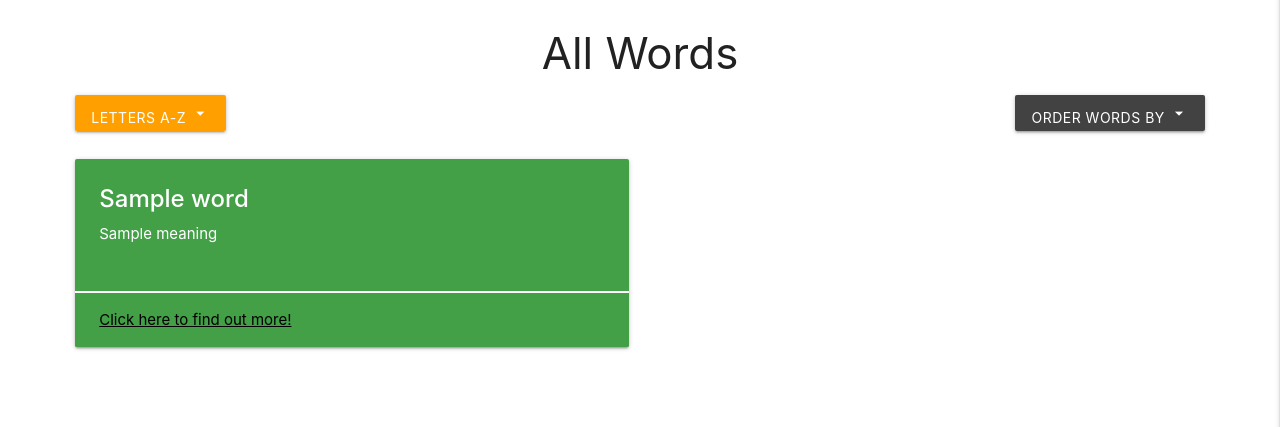
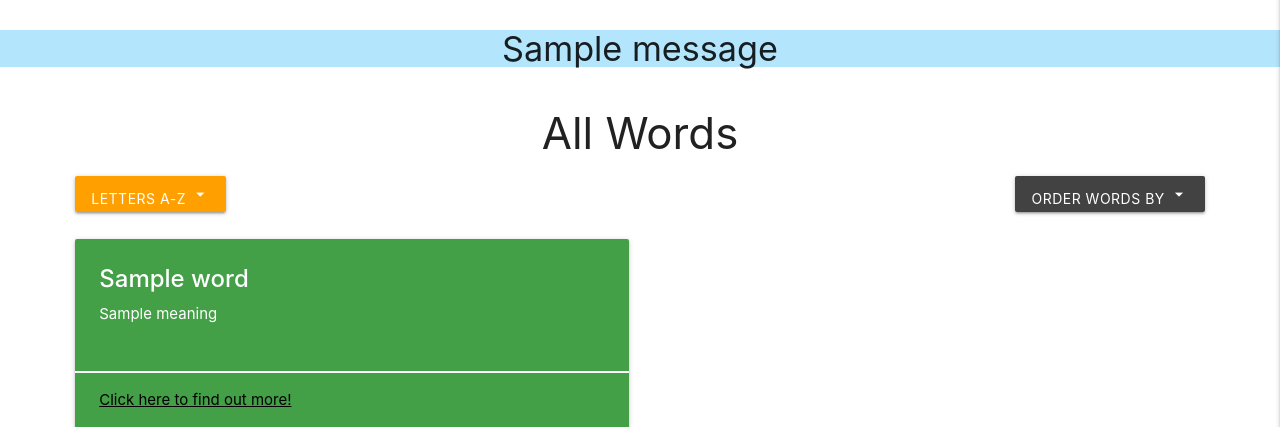
Before and after one commit to MichaelCWalsh7/Yurt-Index, a Flask app: page /all_words in a window 1280 px wide. Shown: the part 172-599 px from the top of the page. Run offline with Flask 2, Linux system fonts and the light colour scheme; one stand-in notice (Sample message) is shown; a database or web service that is not in the repository returns one stand-in record (values such as "Sample title"); parts of the project's set-up code (start-up, migrations or seed data) failed here and were passed over; some libraries are stand-ins or nearby versions.

Commit message:
Wire up flash messages functionality

```diff
--- a/templates/base.html
+++ b/templates/base.html
@@ -62,6 +62,15 @@
 
     <section>
         <!-- flash messages -->
+        {% with messages = get_flashed_messages() %}
+            {% if messages %}
+                {% for message in messages %}
+                    <div class="row flashes">
+                        <h4 class="light-blue lighten-4 center-align">{{ message }}</h4>
+                    </div>
+                {% endfor %}
+            {% endif %}
+        {% endwith %}
     </section>
 
     <main>
```
